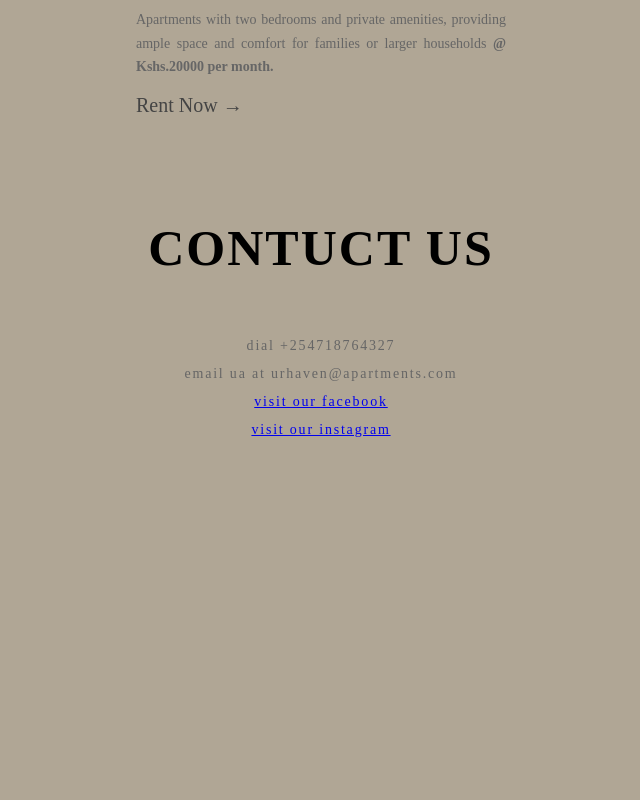
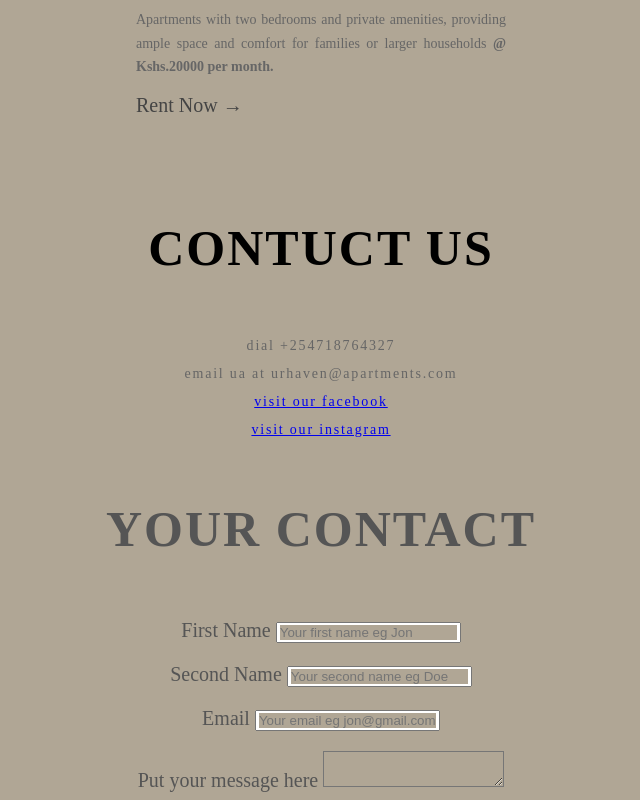
Before and after one commit to WeBstwr/Urban-Haven-Apartments, a website built with Vite: page index.html in a window 1280 px wide. Shown: the part 3468-4268 px from the top of the page, without its empty margins (319-959 px from the left). Before the commit the page ends 3934 px from the top, so only its background shows below. Built offline with nearby package versions, Linux system fonts and the light colour scheme.

Commit message:
update the contact form section

```diff
--- a/index.html
+++ b/index.html
@@ -16,7 +16,7 @@
         <ol class="header-nav-list">
           <li><a href="#home" class="header-nav-link">home</a></li>
           <li><a href="#about" class="header-nav-link">about</a></li>
-          <li><a href="#room" class="header-nav-link">rooms</a></li>
+          <li><a href="#spaces" class="header-nav-link">rooms</a></li>
           <li><a href="#amenities" class="header-nav-link">amenities</a></li>
           <li><a href="#contact" class="header-nav-link">contact</a></li>
           <li><a href="#help" class="header-nav-link">help</a></li>
@@ -154,7 +154,6 @@
         <section class="contact" id="contact">
           <div class="contact-textbox">
             <div class="title">
-              <!-- <h3 class="title-subtitle">u.b.h</h3> -->
               <h2 class="title-maintitle">contuct us</h2>
             </div>
             <p class="about-text">dial +254718764327<br>
@@ -164,6 +163,30 @@
             </p>
           </div>
 
+          <section class="help" id="help">
+            <div class="your-contact-textbox">
+              <div class="title">
+                <h2 class="title-maintitle">your contact</h2>
+              </div>
+              <div>
+                <label for="fname">First Name</label>
+                <input type="text" id="fname" placeholder="Your first name eg Jon" required>
+              </div>
+              <div>
+                  <label for="sname">Second Name</label>
+                  <input type="text" id="sname" placeholder="Your second name eg Doe">
+              </div>
+              <div>
+                  <label for="email">Email</label>
+                  <input type="email" id="email" placeholder="Your email eg jon@gmail.com">
+              </div>
+              <div>
+                <label for="about">Put your message here</label>
+                <textarea id="about"></textarea>
+            </div>
+             </div>
+          </section>
+
 
       </div>
     </section>
--- a/style.css
+++ b/style.css
@@ -352,3 +352,22 @@ body {
   color: #444;
   font-size: 20px;
 }
+
+.your-contact-textbox{
+  display: flex;
+  flex-direction: column;
+  justify-content: center;
+  align-items: center;
+  gap: 2rem;
+  font-family: var(--secondary-font-family);
+  color: #555;
+  font-size: 20px;
+}
+
+::placeholder{
+  background-color: #B0A695;
+}
+
+textarea{
+  background-color: #B0A695;
+}
```
